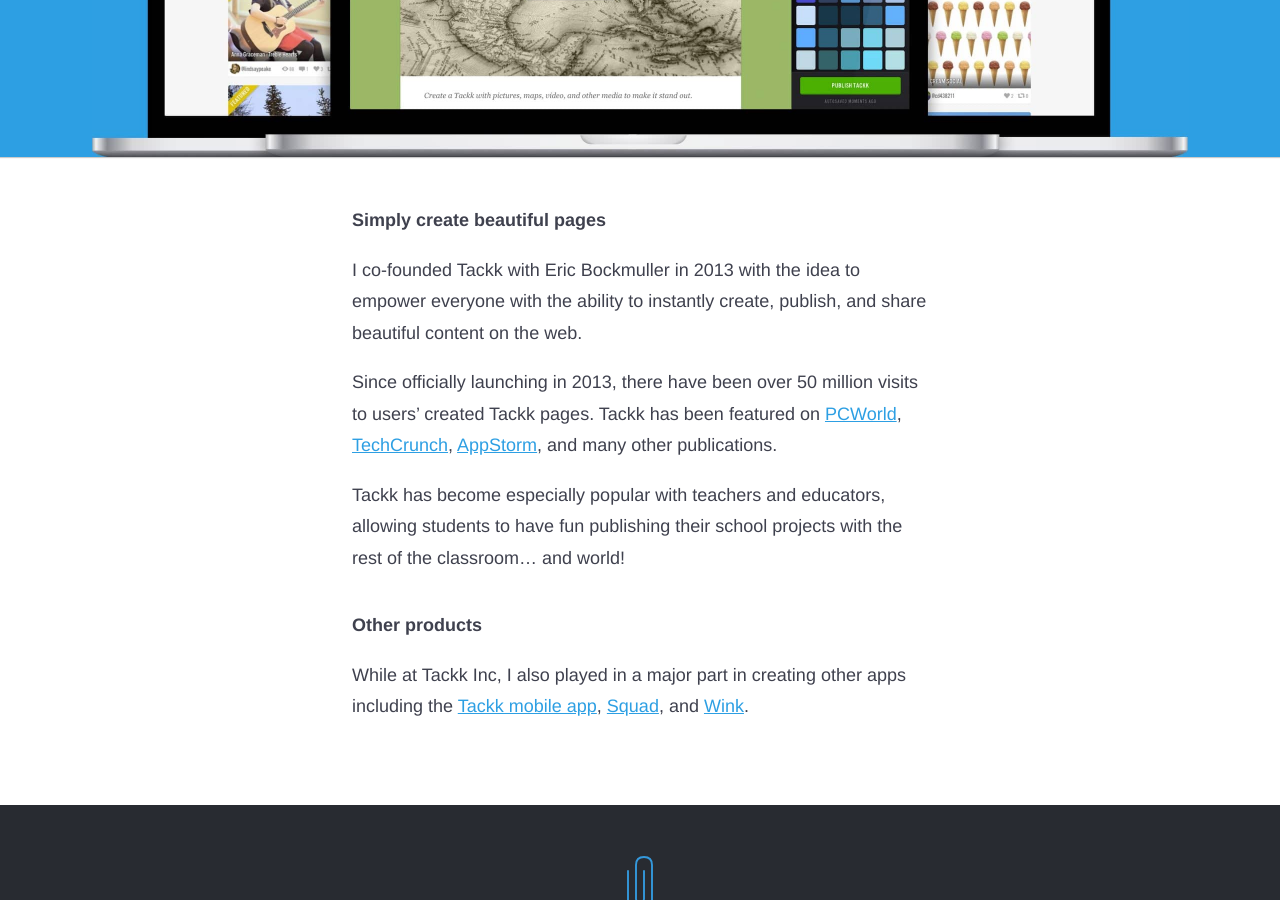
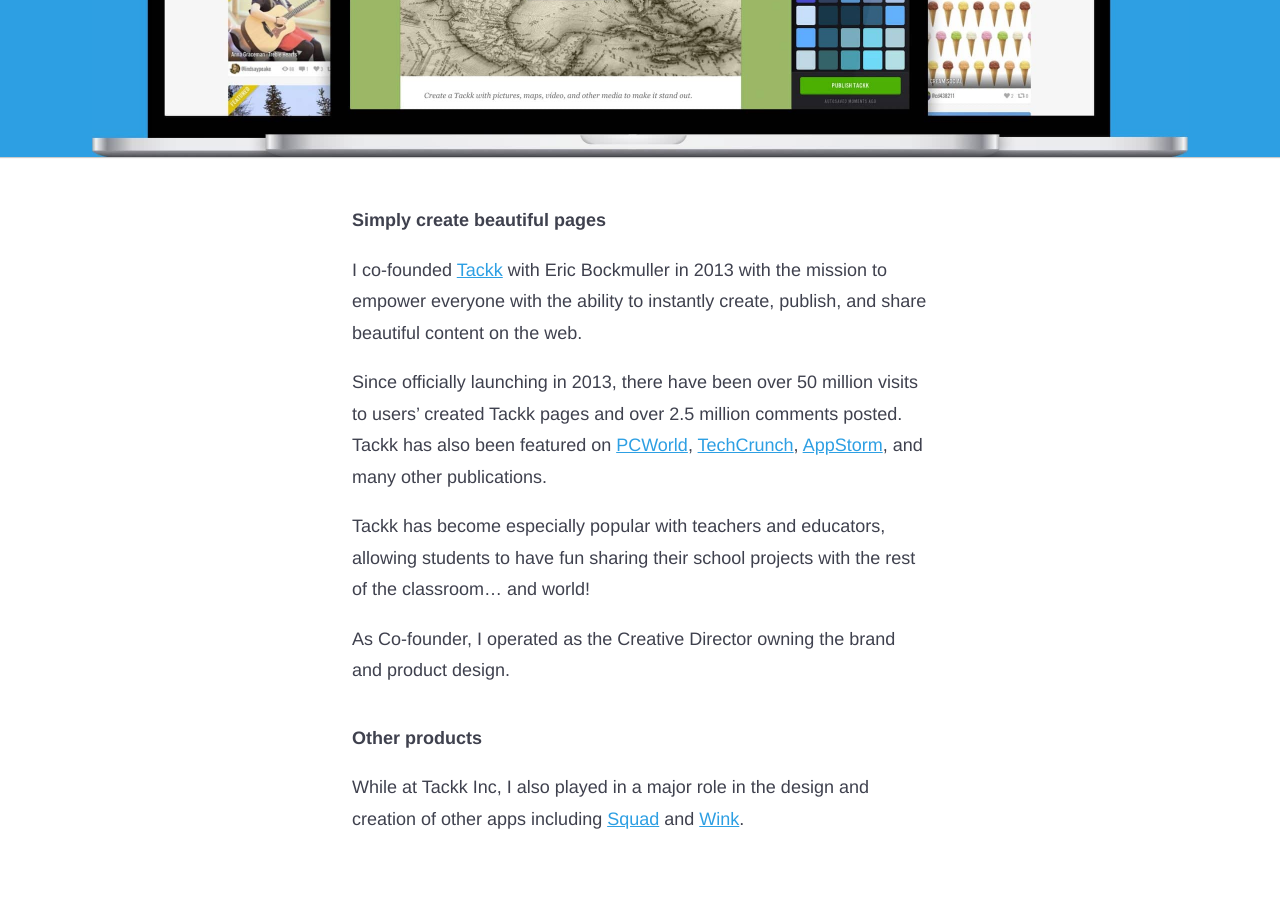
Before and after one commit to danklammer/danklammer.github.io, a Jekyll site: the page built from work/_posts/2013-01-01-tackk.md, in a window 1280 px wide and 900 px high, scrolled down 535 px. Built offline with Jekyll 4.4.1, drawn with Linux system fonts in a browser that asks for light colours.

Commit message:
Moving stuff around until ready to post.

```diff
--- a/_config.yml
+++ b/_config.yml
@@ -12,10 +12,11 @@
 tagline: Passionate about creating digital products—obsessed with simplicity & experience.
 url: "http://danklammer.com"
 production_url: http://danklammer.com
+contact_email: mailman@danklammer.com
+
+# Splash page & drafts
 splash: true
-twitter_username: danklammer
-github_username:  danklammer
-contact_email: mailman@danklammer.com
+show_drafts: false
 
 # Build settings
 exclude: ["node_modules", "README", "README.md", bower.json", ".travis.yml", ".gitignore", ".gitattributes", ".gitmodules", "LICENSE", "CHANGELOG.md", "Gemfile", "Gemfile.lock"]
--- a/work/_posts/2013-01-01-tackk.md
+++ b/work/_posts/2013-01-01-tackk.md
@@ -15,21 +15,23 @@
 
 #### **Simply create beautiful pages**
 
-I co-founded Tackk with Eric Bockmuller in 2013 with the idea to empower everyone with the ability to instantly create, publish, and share beautiful content on the web.
+I co-founded [Tackk] with Eric Bockmuller in 2013 with the mission to empower everyone with the ability to instantly create, publish, and share beautiful content on the web.
 
-Since officially launching in 2013, there have been over 50 million visits to users' created Tackk pages. Tackk has been featured on [PCWorld], [TechCrunch], [AppStorm], and many other publications.
+Since officially launching in 2013, there have been over 50 million visits to users' created Tackk pages and over 2.5 million comments posted. Tackk has also been featured on [PCWorld], [TechCrunch], [AppStorm], and many other publications.
 
-Tackk has become especially popular with teachers and educators, allowing students to have fun publishing their school projects with the rest of the classroom... and world!
+Tackk has become especially popular with teachers and educators, allowing students to have fun sharing their school projects with the rest of the classroom... and world!
+
+As Co-founder, I operated as the Creative Director owning the brand and product design.
 
 
 #### **Other products**
 
-While at Tackk Inc, I also played in a major part in creating other apps including the [Tackk mobile app], [Squad], and [Wink].
+While at Tackk Inc, I also played in a major role in the design and creation of other apps including [Squad] and [Wink].
 
 
+[Tackk]: https://tackk.com/
 [PCWorld]: http://www.pcworld.com/article/2062252/tackk-review-out-of-beta-still-an-excellent-way-to-create-simple-websites.html "Tackk review: Out of beta, still an excellent way to create simple websites"
 [TechCrunch]: https://techcrunch.com/2013/09/30/tack-seed-funding/ "Tackk Raises $1.2M For Its Content Creation Tools"
 [AppStorm]: http://web.appstorm.net/reviews/media-reviews/create-beautiful-posters-and-fliers-instantly-with-tackk/ "Create Beautiful Posters and Fliers Instantly with Tackk"
-[Tackk mobile app]: /tackk-app
 [Squad]: /squad
 [Wink]: /wink
```
Also changed, not shown: articles/_posts/2016-07-11-testing.md (deleted, +0 -30 lines), work/_posts/2011-01-01-playaway.md (+5 -4 lines), img/articles/2016-07-11-testing/testing-hero.jpg (deleted), work/_drafts/2012-01-01-theringg.md (renamed from work/_posts/2012-01-01-theringg.md), work/_drafts/2014-01-01-tackkapp.md (renamed from work/_posts/2014-01-01-tackkapp.md), work/_posts/2014-02-01-flat-pinboard.md (renamed from work/_posts/2014-02-02-flat-pinboard.md).
